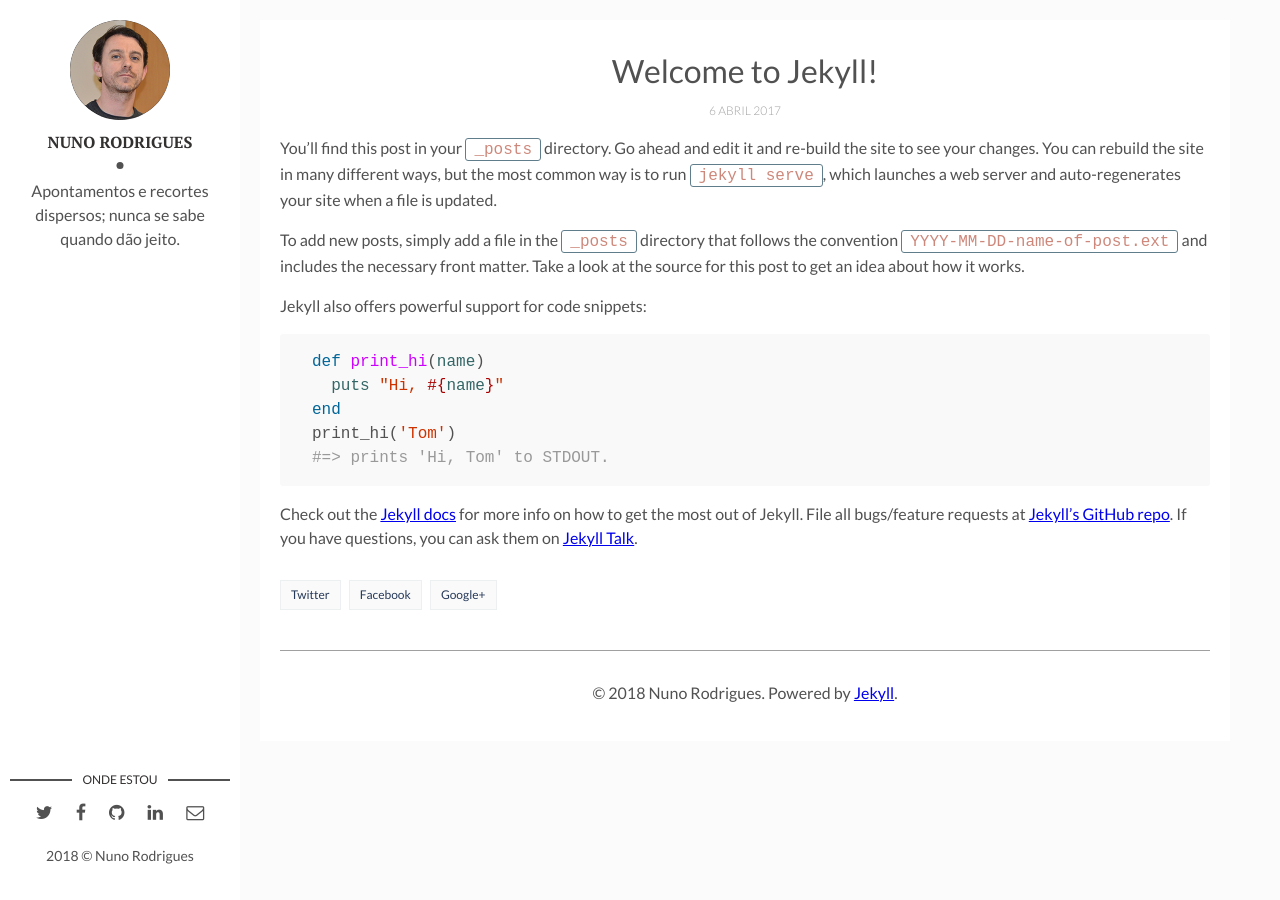
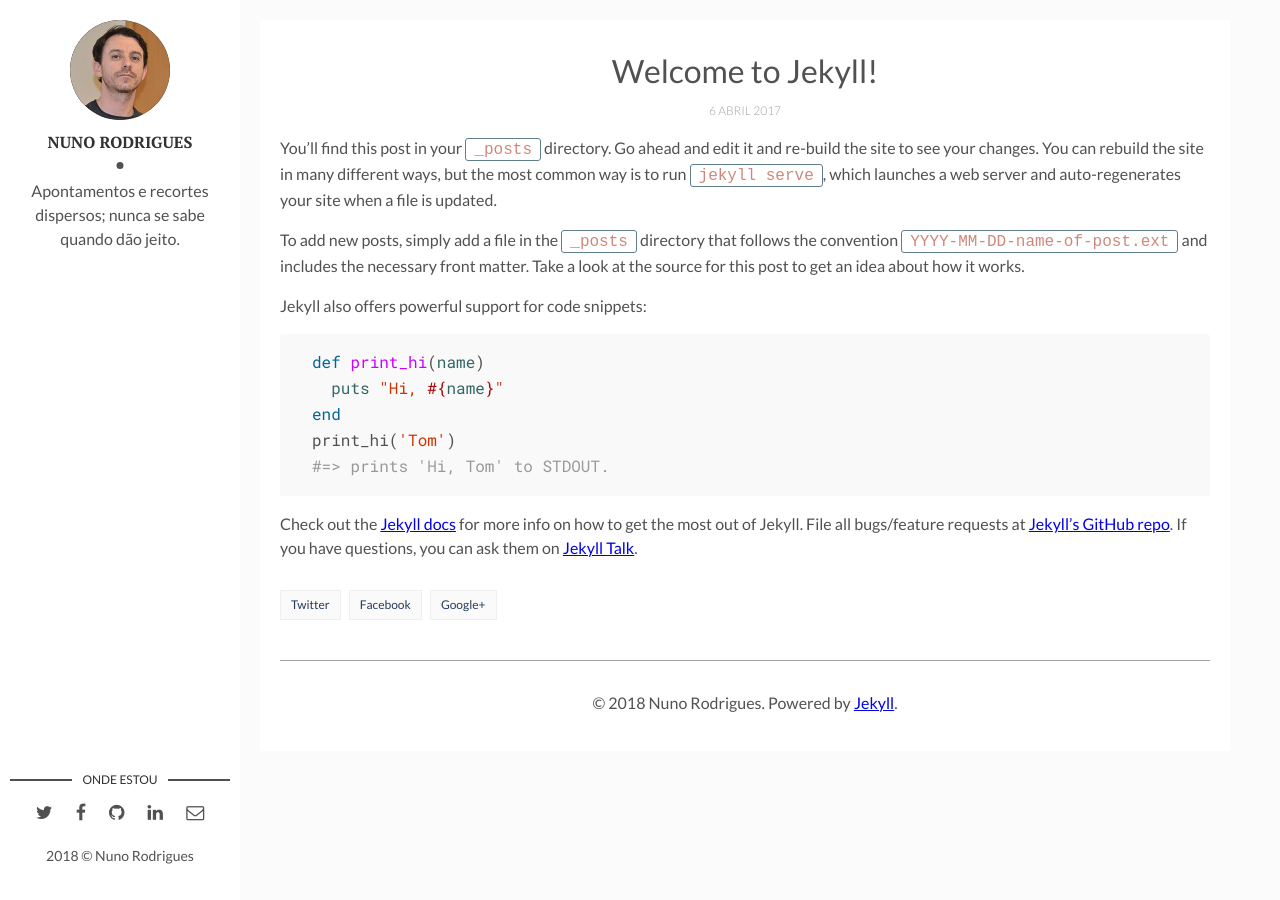
Before and after one commit to nunogand/teste_web, a Jekyll site: the page built from _posts/2017-04-06-welcome-to-jekyll.markdown, in a window 1280 px wide. Built offline with Jekyll 4.4.1, drawn with Linux system fonts in a browser that asks for light colours.

Commit message:
font-family:roboto mono,courier new,monospace;

```diff
--- a/assets/css/main.css
+++ b/assets/css/main.css
@@ -819,6 +819,7 @@ pre {
 }
 
 pre code {
+  font-family:roboto mono,courier new,monospace;
   border: 0;
   padding-right: 0;
   padding-left: 0;
```
